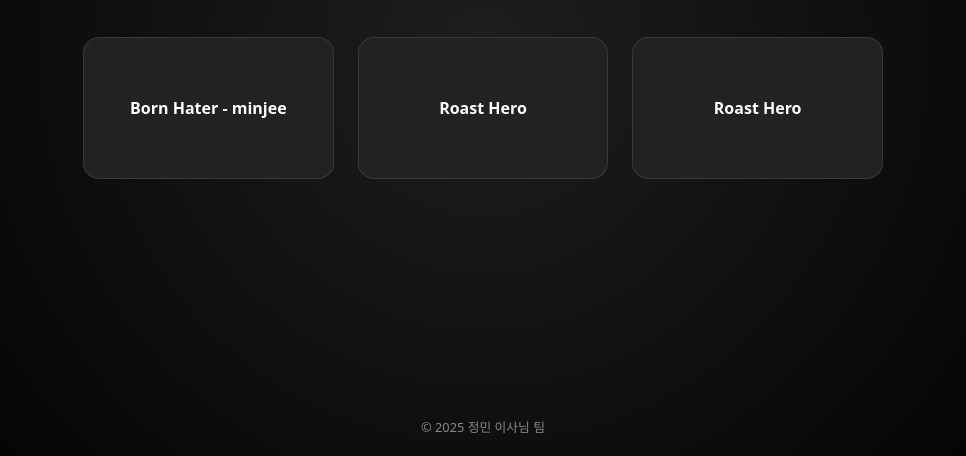
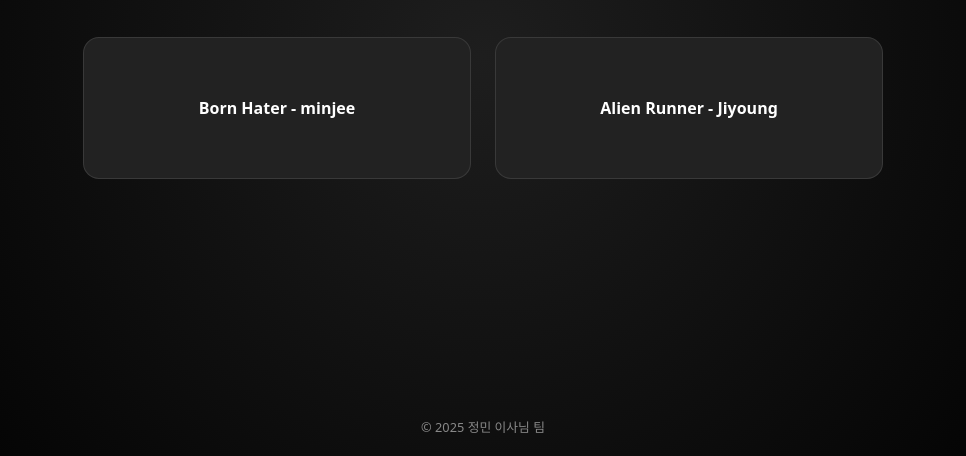
Before and after one commit to kmj250721/ai-games, a plain HTML site: page index.html in a window 1280 px wide. Shown: the part 344-800 px from the top of the page, without its empty margins (157-1123 px from the left). Drawn offline with Linux system fonts and the light colour scheme.

Commit message:
Update index.html

```diff
--- a/index.html
+++ b/index.html
@@ -76,16 +76,16 @@
       </div>
 
       <div class="game-card">
+        <a href="/alien-runner">
+          Alien Runner - Jiyoung
+        </a>
+      </div>
+
+      <!-- <div class="game-card">
         <a href="/roast-hero">
           Roast Hero
         </a>
-      </div>
-
-      <div class="game-card">
-        <a href="/roast-hero">
-          Roast Hero
-        </a>
-      </div>
+      </div> -->
     </div>
 
     <footer>© 2025 정민 이사님 팀</footer>
```
